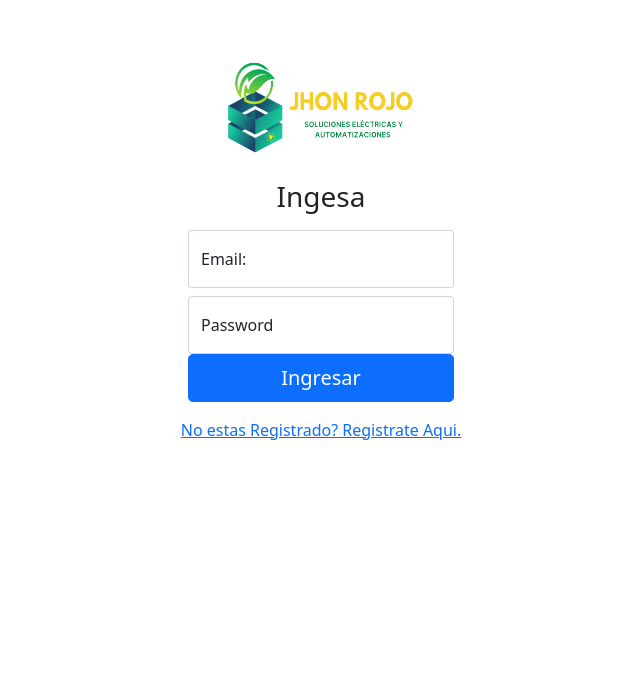
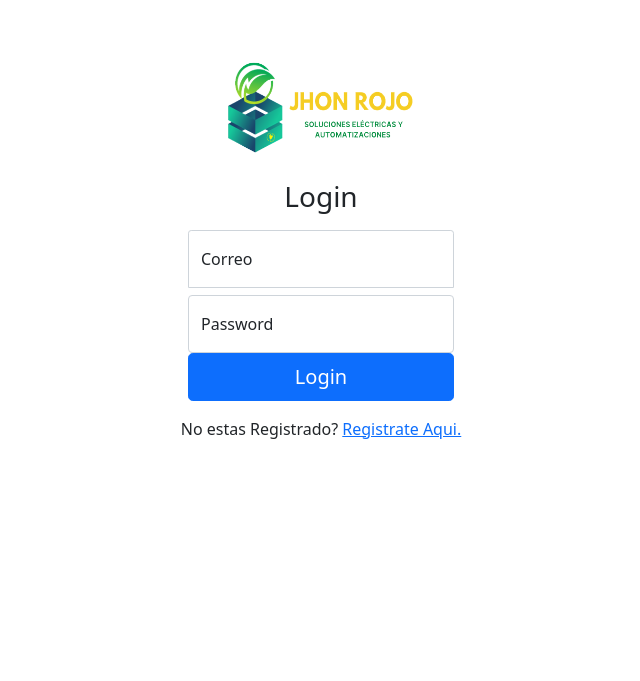
Before and after one commit to JRED22/PROYECT, a Flask app: page /login in a window 1280 px wide. Shown: the top 681 px of the page, without its empty margins (319-959 px from the left). Run offline with Flask 3, Linux system fonts and the light colour scheme; some libraries are stand-ins or nearby versions.

Commit message:
wts-formregister ok

```diff
--- a/forms.py
+++ b/forms.py
@@ -1,13 +1,17 @@
 from flask_wtf import FlaskForm
-from wtforms import StringField, PasswordField, SubmitField
+from wtforms import StringField, PasswordField, SubmitField, EmailField
 from wtforms.validators import DataRequired, Email, Length, EqualTo, ValidationError
 from models.user import User  # Import the User model
 
 class RegistrationForm(FlaskForm):
-    username = StringField('Username', validators=[DataRequired(message='Este campo es obligatorio.'),Length(min=3, max=25, message='El nombre de usuario debe tener entre 3 y 25 caracteres.')])
-    email = StringField('Email', validators=[DataRequired(message='Email es Requerido.'), Email('Ingrese una direccion de Correo.')])
-    password = PasswordField('Contraseña', validators=[DataRequired(), Length(min=6, max=20)])
-    confirm_password = PasswordField('Confirmar Contraseña', validators=[DataRequired(), EqualTo('password', message='Las contraseñas deben coincidir.')])
+    username = StringField('Username', validators=[DataRequired(message='Este campo es obligatorio.'),Length(min=3, max=25, message='El nombre de usuario debe tener entre 3 y 25 caracteres.')]
+                           ,render_kw={"class": "form-control form-control-sm username","placeholder": " "})
+    email = EmailField('Email', validators=[DataRequired(message='Email es Requerido.'), Email('Ingrese una direccion de Correo.')]
+                        ,render_kw={"class": "form-control form-control-sm email","placeholder": " "})
+    password = PasswordField('Contraseña', validators=[DataRequired(), Length(min=6, max=20)]
+                       ,render_kw={"class": "form-control form-control-sm password","placeholder": " "})
+    confirm_password = PasswordField('Confirmar Contraseña', validators=[DataRequired(), EqualTo('password', message='Las contraseñas deben coincidir.')]
+                                     ,render_kw={"class": "form-control form-control-sm password","placeholder": " "})
     submit = SubmitField('Registrarse')
 
     def validate_username(self, username):
@@ -19,7 +23,7 @@ class RegistrationForm(FlaskForm):
         # Validación personalizada para verificar si el email ya está en uso
         user = User.query.filter_by(email=email.data).first()
         if user:
-            raise ValidationError('Este email ya está en uso. Por favor, elige otro.')
+            raise ValidationError('Email  en uso. Digita otro.')
 
     def validate_password(self, password):
         # Validación personalizada para verificar la fortaleza de la contraseña
@@ -29,3 +33,11 @@ class RegistrationForm(FlaskForm):
             raise ValidationError('La contraseña debe contener al menos un número.')
         if not any(char.isalpha() for char in password.data):
             raise ValidationError('La contraseña debe contener al menos una letra.')
+class LoginForm(FlaskForm):
+      email = EmailField('Email',validators=[DataRequired(message='Correo is required.'),
+                               Length(min=3, max=25, message='Email Requerido')],
+                           render_kw={"class": "form-control form-control-sm email", "placeholder": "Digite su Email"})
+      password = PasswordField('Password',validators=[DataRequired(message='Password is required.'),
+                                 Length(min=6, max=100, message='Password must be at least 6 characters long.')],
+                                 render_kw={"class": "form-control", "placeholder": "Enter your password"})
+      submit = SubmitField('Login',render_kw={"class": "btn btn-primary"})
--- a/routes/user_routes.py
+++ b/routes/user_routes.py
@@ -11,20 +11,20 @@ from datetime import datetime
 from flask_mail import Mail, Message
 from itsdangerous import URLSafeTimedSerializer
 from flask import current_app
-from forms import RegistrationForm
+from forms import RegistrationForm,LoginForm
 
 # Initialize the Mail object
 mail = Mail()
 
 
-@user_bp.route('/register', methods=['GET', 'POST'])
-def register():
+@user_bp.route('/registro', methods=['GET', 'POST'])
+def registro():
     form = RegistrationForm()
     if form.validate_on_submit():
      try:
            email = form.email.data
            password = form.password.data
-           username = form.username.data
+           username = form.usuario.data
            confirmation_code = ''.join(random.choices(string.ascii_uppercase + string.digits, k=6))
            hashed_password = generate_password_hash(password, method='pbkdf2:sha256')
            new_user = User(username=username, email=email, password=hashed_password,confirmation_code=confirmation_code, confirmation_time=datetime.now())
@@ -55,31 +55,15 @@ def register():
             # Imprimir el error en la consola para depuración
             print(f'Error: {e}')
 
-    return render_template('auth/register.html', form=form)
+    return render_template('auth/registro.html', form=form)
 
 
 
 @user_bp.route('/login', methods=['GET', 'POST'])
 def login():
+    form = LoginForm()
 
-    if request.method == 'POST':
-        email = request.form['email']
-        password = request.form['password']
-        try:
-
-            user = User.query.filter_by(email=email).first()
-            if not user.is_confirmed :
-             flash('Por favor, confirma tu cuenta antes de iniciar sesión.')
-             return redirect(url_for('user.login'))
-            if not user or not check_password_hash(user.password, password):
-                flash('Correo o password invalido.')
-                return redirect(url_for('user.login'))
-            login_user(user)
-            return redirect(url_for('user.dashboard'))
-        except Exception as e:
-            flash('Ocurrió un error al intentar iniciar sesión. Inténtalo de nuevo.')
-
-    return render_template('auth/login.html')
+    return render_template('auth/login.html',form=form)
 
 @user_bp.route('/logout')
 @login_required
--- a/static/css/login.css
+++ b/static/css/login.css
@@ -8,8 +8,15 @@ body {
   padding: 1rem;
 }
 
-.form-signin .form-floating:focus-within {
+.form-signin  label{
+  font-size: 1rem;
+  text-align: center;
+
+}
+
+ .form-signin .form-floating:focus-within { /*cuando gana el foco lo manda a un lado */
   z-index: 2;
+  color: blue;
 }
 
 .form-signin .email {
--- a/templates/auth/login.html
+++ b/templates/auth/login.html
@@ -11,37 +11,31 @@
 
     {% block body %}
  <main class="form-signin w-100 m-auto mt-4">
-    <form class="form-signin"  method="POST">
-        <input type="hidden" name="csrf_token" value="{{ csrf_token() }}">
+
+    <form method="POST" class="form-signin">
         <img class="mb-4" src="{{ url_for('static', filename='img/logo.png') }}" alt="" width="200" height="100">
-        {% with messages = get_flashed_messages() %}
+        <h1 class="h3 mb-3 fw-normal">Login</h1>
+        {{ form.hidden_tag() }}
+        <!-- Para CSRF -->
+        <div class="form-floating">
+          {{ form.email(size=32) }}
+          <label for="username" class="floating-label">Correo</label>  <!-- Label flotante -->
+          {% for error in form.email.errors %}
+          <span style="color: red">{{ error }}</span>
+          {% endfor %}
+        </div>
+        <div class="form-floating">
+          {{ form.password(size=32) }}
+          <label for="password" class="floating-label">Password</label>  <!-- Label flotante -->
+          {% for error in form.password.errors %}
+          <span style="color: red">{{ error }}</span>
+          {% endfor %}
+        </div>
+        <div>{{ form.submit(class="w-100 btn btn-lg btn-primary") }}</div>
+      </form>
 
-        {% if messages %}
-        <br />
-        {% for message in messages %}
-        <div class="alert alert-primary alert-dismissible" role="alert">
-            <strong>{{ message }}</strong>
-            <button type="button" class="btn-close" data-bs-dismiss="alert" aria-label="Close"></button>
-        </div>
-        {% endfor %}
-        {% endif %}
-
-        {% endwith %}
-        <h1 class="h3 mb-3 fw-normal">Ingesa </h1>
-
-        <div class="form-floating">
-            <input type="email"class="form-control form-control-sm" type="email" id="email" name="email" required placeholder="Digite Email">
-            <label for="email">Email:</label>
-        </div>
-        <div class="form-floating mt-2">
-            <input type="password" class="form-control" id="password" name="password" required placeholder="Password">
-            <label for="password">Password</label>
-        </div>
-        <button class="w-100 btn btn-lg btn-primary" type="submit">Ingresar</button>
-    </form>
-        <div class="form-floating">
-          <a href="{{ url_for('user.register') }}">No estas Registrado? Registrate Aqui.</a>
-       </div>
-
+      <div class="form-floating">No estas Registrado?
+        <a href="{{ url_for('user.registro') }}">Registrate Aqui.</a>
+      </div>
 </main>
      {% endblock %}
```
Also changed, not shown: templates/auth/registro.html (renamed from templates/auth/register.html, +12 -11 lines).
